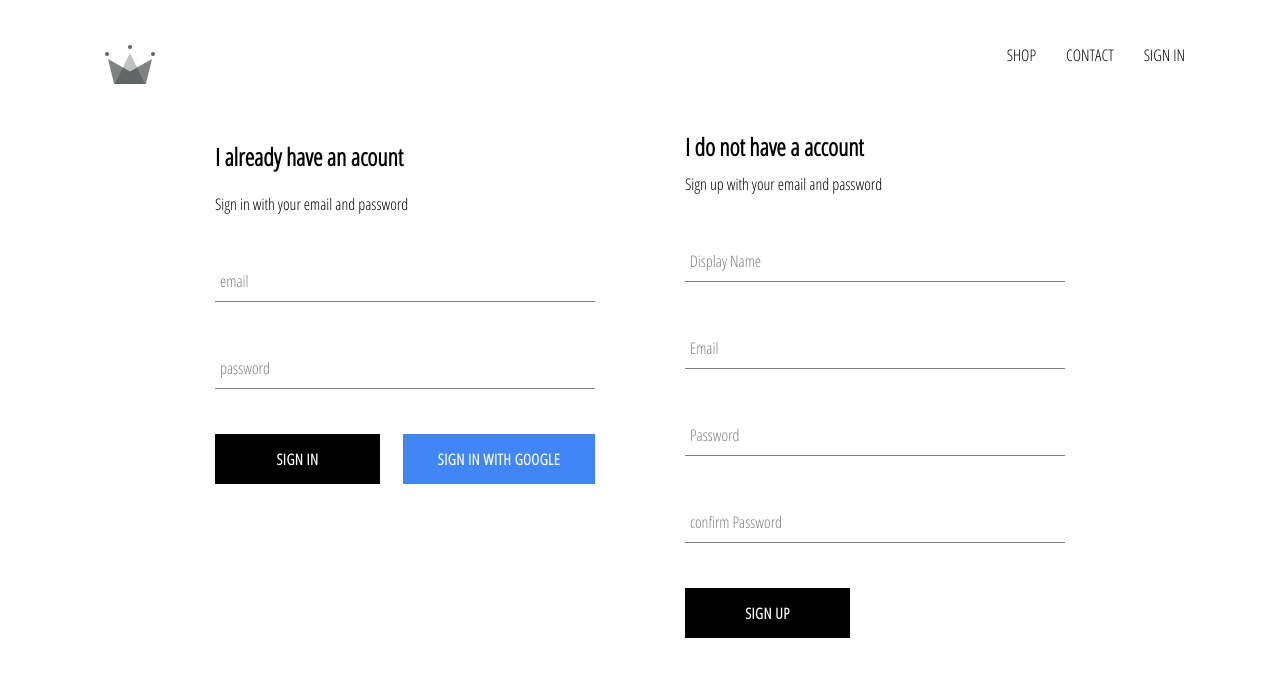
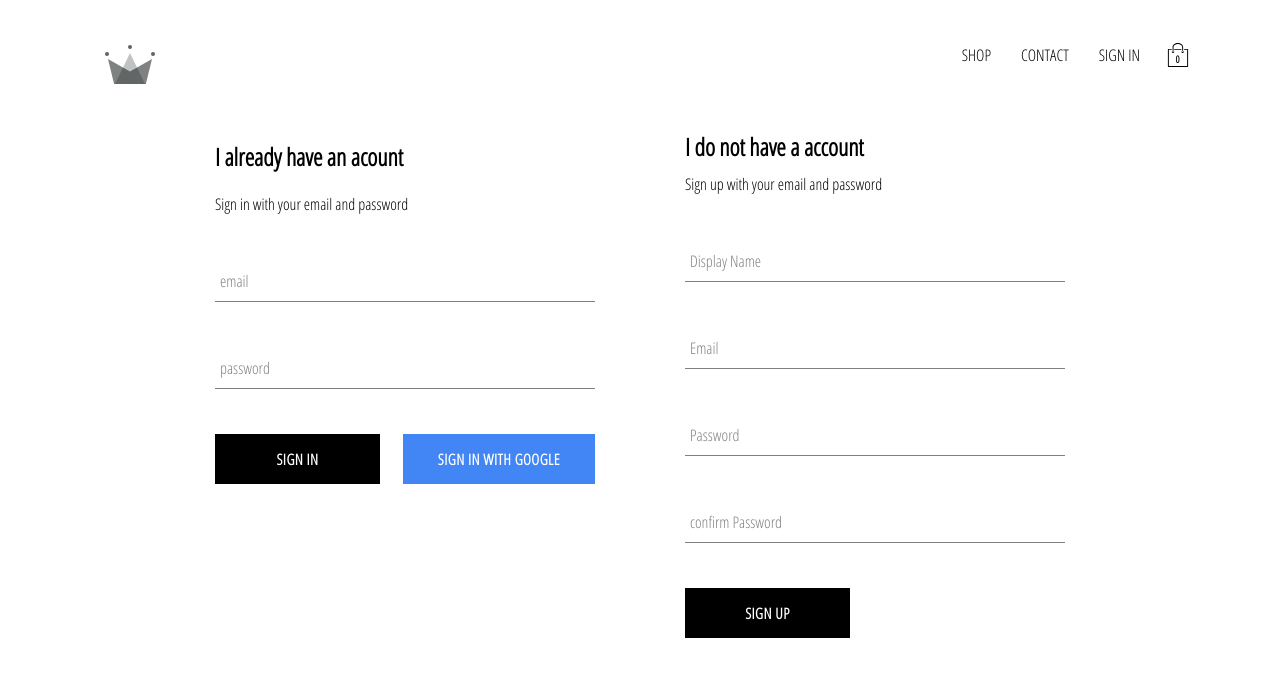
Before and after one commit to hayato0311/react-e-commerce, a React (Create React App) app: page /signin in a window 1280 px wide. Shown: the top 676 px of the page. Built offline with nearby package versions, Linux system fonts and the light colour scheme; no server answers.

Commit message:
added cartIcon and cartDropdown components to our application, also implemented cart reducer

```diff
--- /dev/null
+++ b/src/components/cart-dropdown/cart-dropdown.conponent.jsx
@@ -0,0 +1,14 @@
+import React from 'react';
+
+import CustomButton from '../custom-button/custom-button.component';
+
+import './cart-dropdown.styles.scss';
+
+const CartDropdown = () => (
+    <div className='cart-dropdown'>
+        <div className='cart-items' />
+        <CustomButton>GO TO CHECKOUT</CustomButton>
+    </div>
+)
+
+export default CartDropdown;
--- /dev/null
+++ b/src/components/cart-dropdown/cart-dropdown.styles.scss
@@ -0,0 +1,24 @@
+.cart-dropdown {
+    position: absolute;
+    width: 240px;
+    height: 340px;
+    display: flex;
+    flex-direction: column;
+    padding: 20px;
+    border: 1px solid black;
+    background-color: white;
+    top: 90px;
+    right: 70px;
+    z-index: 5;
+
+    .cart-items {
+      height: 240px;
+      display: flex;
+      flex-direction: column;
+      overflow: scroll;
+    }
+
+    button {
+      margin-top: auto;
+    }
+  }
--- /dev/null
+++ b/src/components/cart-icon/cart-icon.component.jsx
@@ -0,0 +1,24 @@
+import React from 'react';
+import { connect } from 'react-redux';
+
+import { toggleCartHidden } from '../../redux/cart/cart.actions';
+
+import { ReactComponent as ShoppinigIcon } from '../../assets/shopping-bag.svg'
+
+import './cart-icon.styles.scss';
+
+const CartIcon = ({ toggleCartHidden }) => (
+    <div className='cart-icon' onClick={toggleCartHidden}>
+        <ShoppinigIcon className='shopping-icon' />
+        <span className='item-count'>0</span>
+    </div>
+);
+
+const mapDispatchToProps = dispatch => ({
+    toggleCartHidden: () => dispatch(toggleCartHidden())
+});
+
+export default connect(
+    null,
+    mapDispatchToProps
+)(CartIcon);
--- /dev/null
+++ b/src/components/cart-icon/cart-icon.styles.scss
@@ -0,0 +1,21 @@
+.cart-icon {
+    width: 45px;
+    height: 45px;
+    position: relative;
+    display: flex;
+    align-items: center;
+    justify-content: center;
+    cursor: pointer;
+
+    .shopping-icon {
+      width: 24px;
+      height: 24px;
+    }
+
+    .item-count {
+      position: absolute;
+      font-size: 10px;
+      font-weight: bold;
+      bottom: 12px;
+    }
+  }
--- a/src/components/header/header.component.jsx
+++ b/src/components/header/header.component.jsx
@@ -3,12 +3,14 @@
 import { connect } from 'react-redux';
 
 import { auth } from '../../firebase/firebase.utils';
+import CartIcon from '../cart-icon/cart-icon.component';
+import CartDropdown from '../cart-dropdown/cart-dropdown.conponent';
 
 import { ReactComponent as Logo } from '../../assets/crown.svg';
 
 import './header.styles.scss';
 
-const Header = ({ currentUser }) => (
+const Header = ({ currentUser, hidden }) => (
     <div className='header'>
         <Link className='logo-container' to='/'>
             <Logo className='logo' />
@@ -22,15 +24,21 @@
             </Link>
             {
                 currentUser
-                    ? <div className='option' onClick={() => auth.signOut()}>SIGN OUT</div>
-                    : <Link className='option' to='/signin'>SIGN IN</Link>
+                    ? (<div className='option' onClick={() => auth.signOut()}>SIGN OUT</div>)
+                    : (<Link className='option' to='/signin'>SIGN IN</Link>)
             }
+            <CartIcon />
         </div>
+        {
+            hidden ? null : <CartDropdown />
+        }
+
     </div>
 );
 
-const mapStateToProps = state => ({
-    currentUser: state.user.currentUser
+const mapStateToProps = ({ user: { currentUser }, cart: { hidden } }) => ({
+    currentUser,
+    hidden
 })
 
 export default connect(mapStateToProps)(Header);
--- /dev/null
+++ b/src/redux/cart/cart.actions.js
@@ -0,0 +1,5 @@
+import { CartActionTypes } from './cart.types';
+
+export const toggleCartHidden = () => ({
+    type: CartActionTypes.TOGGLE_CART_HIDDEN
+});
--- /dev/null
+++ b/src/redux/cart/cart.reducer.js
@@ -0,0 +1,19 @@
+import { CartActionTypes } from './cart.types';
+
+const INITIAL_STATE = {
+    hidden: true
+};
+
+const cartReducer = (state = INITIAL_STATE, action) => {
+    switch (action.type) {
+        case CartActionTypes.TOGGLE_CART_HIDDEN:
+            return {
+                ...state,
+                hidden: !state.hidden
+            }
+        default:
+            return state;
+    }
+}
+
+export default cartReducer;
--- /dev/null
+++ b/src/redux/cart/cart.types.js
@@ -0,0 +1,3 @@
+export const CartActionTypes = {
+    TOGGLE_CART_HIDDEN: 'TOGGLE_CART_HIDDEN'
+};
--- a/src/redux/root-reducer.js
+++ b/src/redux/root-reducer.js
@@ -1,7 +1,9 @@
 import { combineReducers } from 'redux';
 
 import userReducer from './user/user.reducer';
+import cartReducer from './cart/cart.reducer';
 
 export default combineReducers({
-    user: userReducer
-})
+    user: userReducer,
+    cart: cartReducer,
+});
```
Also changed, not shown: src/assets/shopping-bag.svg (added).
